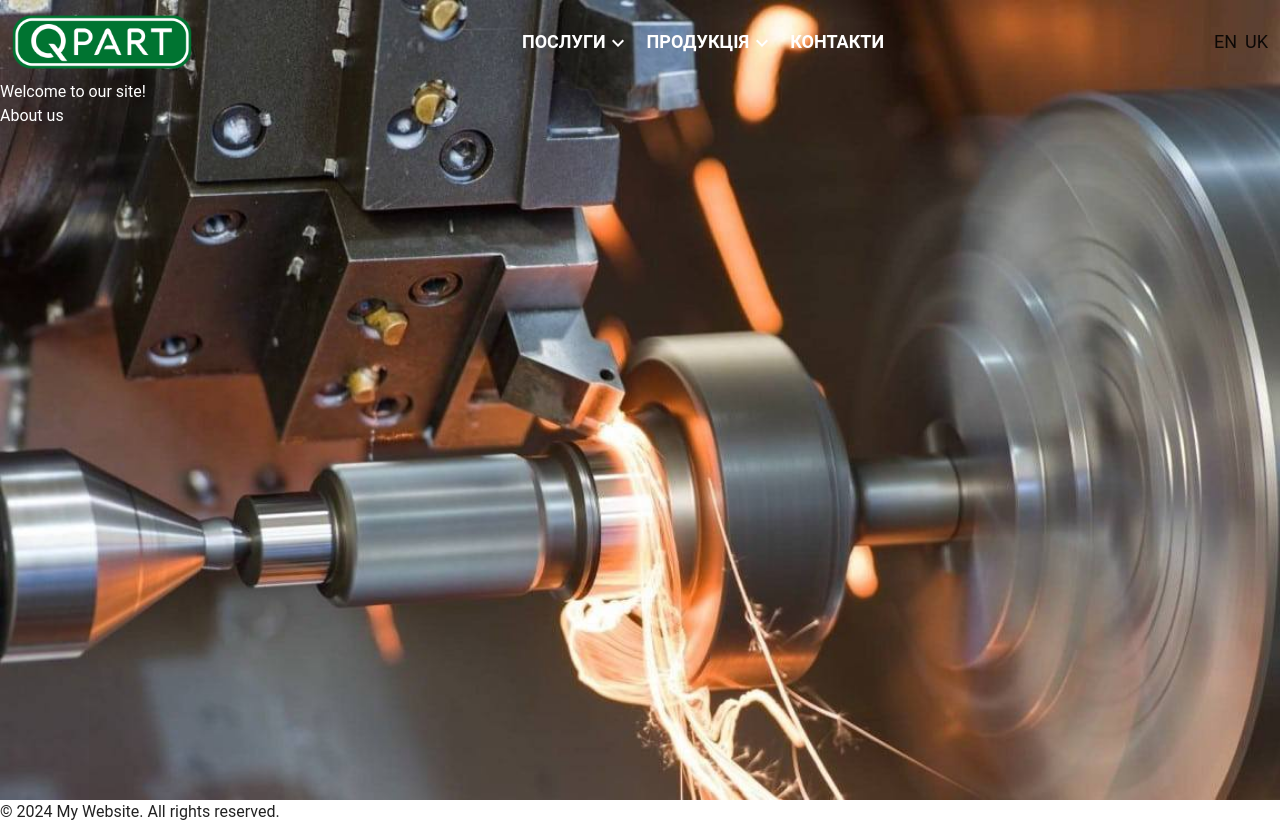
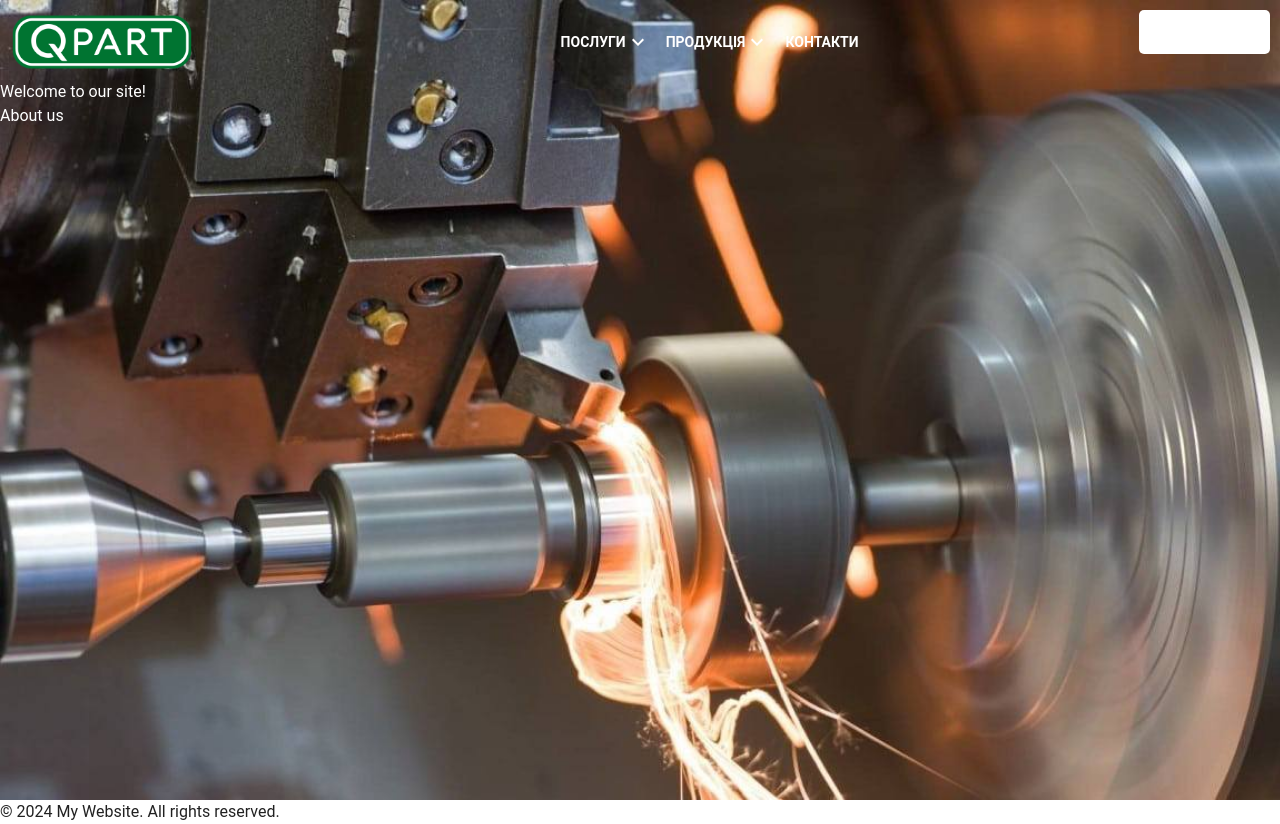
Before and after one commit to ixaker/siteNextLocale, a Next.js app: page /en in a window 1280 px wide. Built offline with nearby package versions, Linux system fonts and the light colour scheme.

Commit message:
Revert " header styling"
This reverts commit 5fcf80888d28df380f51cd26b41f179c9e599b50.

```diff
--- a/src/components/header/Header.tsx
+++ b/src/components/header/Header.tsx
@@ -11,19 +11,17 @@ const Header: React.FC = () => {
         <Menu />
         <LanguageSwitcher />
       </div>
-      <div className="absolute w-full flex justify-between items-center p-3 sm:hidden">
+      <div className="absolute w-full flex justify-between p-3 sm:hidden">
         <div>
           <div>
             <HeaderLogo />
           </div>
-          <div className="absolute flex justify-center w-full">
+          <div className="flex justify-center">
             <Menu />
           </div>
         </div>
         <div>
-          <div>
-            <LanguageSwitcher />
-          </div>
+          <LanguageSwitcher />
         </div>
       </div>
     </header>
--- a/src/components/header/ui/HeaderLogo.tsx
+++ b/src/components/header/ui/HeaderLogo.tsx
@@ -1,9 +1,7 @@
 import { Box } from '@mui/material';
-import Link from 'next/link';
 
 const HeaderLogo = () => {
   return (
-    <Link href="/">
     <Box
       component="img"
       src="/logo.png"
@@ -18,7 +16,6 @@ const HeaderLogo = () => {
         height: 'auto',
       }}
     />
-    </Link>
   );
 };
 
--- a/src/components/header/ui/LanguageSwitcher.tsx
+++ b/src/components/header/ui/LanguageSwitcher.tsx
@@ -4,19 +4,11 @@ const LanguageSwitcher = () => {
   const { lang, setLang } = useLanguage();
 
   return (
-    <div className="flex gap-2">
-      <button
-        className="xs:text-xs sm:text-sm md:text-md lg:text-lg"
-        onClick={() => setLang('en')}
-        disabled={lang === 'en'}
-      >
+    <div>
+      <button onClick={() => setLang('en')} disabled={lang === 'en'}>
         EN
       </button>
-      <button
-        className="xs:text-xs sm:text-sm md:text-md lg:text-lg"
-        onClick={() => setLang('uk')}
-        disabled={lang === 'uk'}
-      >
+      <button onClick={() => setLang('uk')} disabled={lang === 'uk'}>
         UK
       </button>
     </div>
--- a/src/components/header/ui/Menu.tsx
+++ b/src/components/header/ui/Menu.tsx
@@ -37,12 +37,6 @@ const menuItems = [
 const buttonStyles = {
   textTransform: 'uppercase',
   fontWeight: 'bold',
-  fontSize: {
-    xs: '10px',
-    sm: '15px',
-    md: '18px',
-    lg: '18px',
-  },
 };
 
 const MenuComponent: React.FC = () => {
@@ -101,10 +95,7 @@ const MenuComponent: React.FC = () => {
       }}
     >
       {menuItems.map((item) => (
-        <Box
-          key={item.title}
-          sx={{ position: 'relative', display: 'flex', alignItems: 'center' }}
-        >
+        <Box key={item.title} sx={{ position: 'relative' }}>
           {item.subMenu ? (
             <>
               <Button
@@ -112,18 +103,7 @@ const MenuComponent: React.FC = () => {
                 sx={buttonStyles}
               >
                 {item.title}
-                <Box
-                  sx={{
-                    width: {
-                      xs: '15px',
-                      sm: '20px',
-                      md: '25px',
-                      lg: '25px',
-                    },
-                  }}
-                >
-                  <KeyboardArrowDownIcon />
-                </Box>
+                <KeyboardArrowDownIcon />
               </Button>
 
               {/* Всплывающее меню */}
--- a/src/pages/_app.tsx
+++ b/src/pages/_app.tsx
@@ -20,10 +20,7 @@ function MyApp({ Component, pageProps }: AppProps) {
     }
   }, [prefersDarkMode]);
 
-  const theme = useMemo(
-    () => (themeMode === 'dark' ? darkTheme : lightTheme),
-    [themeMode]
-  );
+  const theme = useMemo(() => (themeMode === 'dark' ? darkTheme : lightTheme), [themeMode]);
 
   const toggleTheme = () => {
     const newTheme = themeMode === 'light' ? 'dark' : 'light';
@@ -36,7 +33,7 @@ function MyApp({ Component, pageProps }: AppProps) {
       <CssBaseline /> {/* Базовые стили MUI */}
       <LanguageProvider>
         <Layout>
-          {/* <button
+          <button
             onClick={toggleTheme}
             style={{
               position: 'fixed',
@@ -51,7 +48,7 @@ function MyApp({ Component, pageProps }: AppProps) {
             }}
           >
             Toggle Theme
-          </button> */}
+          </button>
           <Component {...pageProps} />
         </Layout>
       </LanguageProvider>
```
Lines whose indentation alone changed are shown as unchanged.
